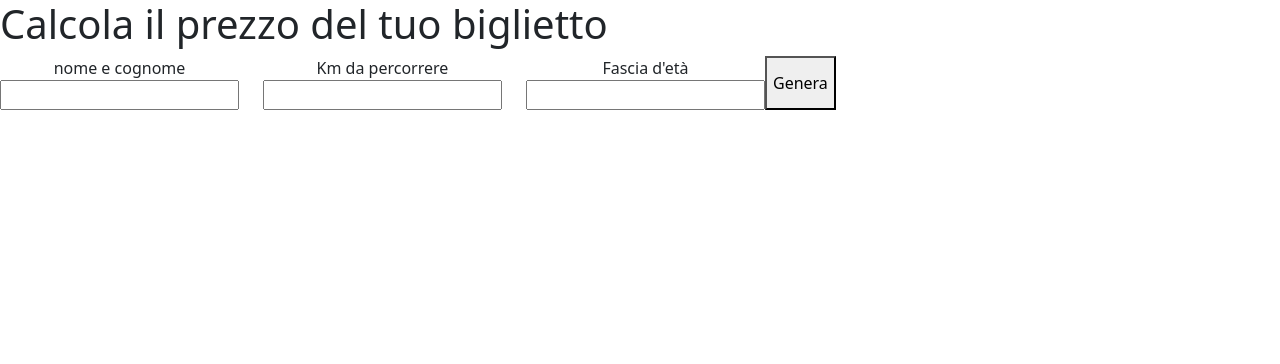
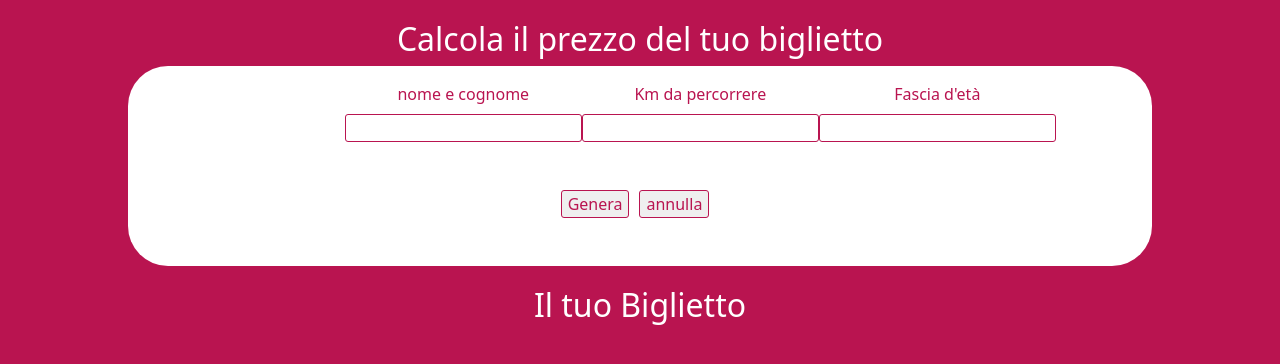
Before and after one commit to FabioBabaglioni/js-biglietto-treno-form, a plain HTML site: page index.html in a window 1280 px wide. Drawn offline with nearby package versions, Linux system fonts and the light colour scheme.

Commit message:
layout input

```diff
--- a/css/style.css
+++ b/css/style.css
@@ -0,0 +1,34 @@
+.title{
+    color: white;
+    padding-top: 20px;
+}
+
+main{
+    background-color: #b91450;
+    height: 100vh;
+    color: #b91450;
+}
+
+#section_1{
+    background-color: white;
+    border-radius: 40px;
+    width: 80%;
+    margin: 0 auto;
+}
+
+.container{
+    width: 60%;
+    margin: 0 auto;
+}
+
+.input{
+    border-radius: 3px;
+    border: 1px solid #b91450;
+}
+
+.button{
+    border: 1px solid #b91450;
+    color: #b91450;
+    border-radius: 3px;
+    margin-right: 10px;
+}
--- a/index.html
+++ b/index.html
@@ -10,27 +10,40 @@
 </head>
 <body>
 
-    <main>
-        <h1>Calcola il prezzo del tuo biglietto</h1>
+    <main class="text-center">
+        <h2 class="title">Calcola il prezzo del tuo biglietto</h2>
 
-        <section class="d-flex">
-            <div class="row">
-                <div class="col-4 text-center">
-                    <div>nome e cognome</div>
-                    <input type="text" id="nome_cognome">
+        <section id="section_1">
+            <div class="d-flex justify-content-around pt-3 container">
+                <div class="text-center">
+                    <div class="pb-2">nome e cognome</div>
+                    <input type="text" class="input" id="nome_cognome">
                 </div>
 
-                <div class="col-4 text-center">
-                    <div>Km da percorrere</div>
-                    <input type="text" id="percorso">
+                <div class="text-center">
+                    <div class="pb-2">Km da percorrere</div>
+                    <input type="text" class="input" id="percorso">
                 </div>
 
-                <div class="col-4 text-center">
-                    <div>Fascia d'età</div>
-                    <input type="text" id="age">
+                <div class="text-center">
+                    <div class="pb-2">Fascia d'età</div>
+                    <input type="text" class="input" id="age">
                 </div>
             </div>
-            <button id="invia">Genera</button>
+
+            <div class="d-flex justify-content-center py-5">
+                <div>
+                    <button class="button" id="invia">Genera</button>
+                </div>
+                <div>
+                    <button class="button" id="reset">annulla</button>
+                </div>
+            </div>
+
+        </section>
+
+        <section>
+            <h2 class="title">Il tuo Biglietto</h2>
         </section>
 
 
--- a/js/main.js
+++ b/js/main.js
@@ -7,6 +7,7 @@ let generalita = document.getElementById("nome_cognome");
 let km = document.getElementById("percorso");
 let anni = document.getElementById("age");
 let buttonInvia = document.getElementById("invia");
+let buttonAnnulla = document.getElementById("reset");
 let costoTotale
 let sconto
 let costo
@@ -17,15 +18,12 @@ buttonInvia.addEventListener("click",
     function(){
         // chiedere all'utente le generalità
         const nome  = generalita.value
-        generalita.value = ""
 
         // chiedere all'utente i kilometri da percorrere
         const percorso  = km.value
-        km.value = ""
 
         // chiedere all'utente l'età
         const eta  = anni.value
-        anni.value = ""
 
         console.log("nome", eta, "km", percorso, "nome", nome);
 
@@ -49,3 +47,18 @@ buttonInvia.addEventListener("click",
     }
 
 );
+
+buttonAnnulla.addEventListener("click",
+
+    function(){
+        // reset generalità
+        generalita.value = ""
+
+        // reset kilometri da percorrere
+        km.value = ""
+
+        // reset l'età
+        anni.value = ""
+    }
+
+);
```
